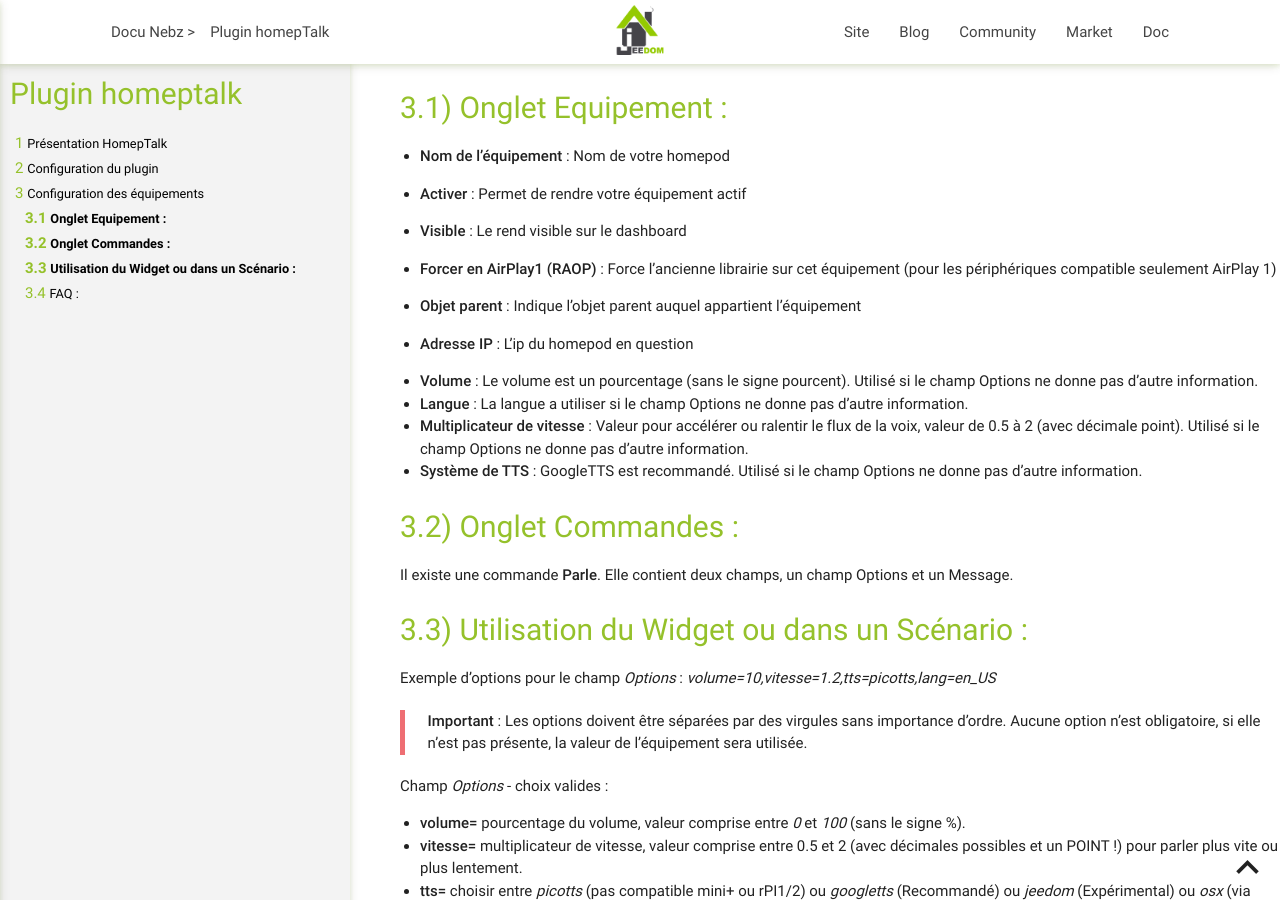
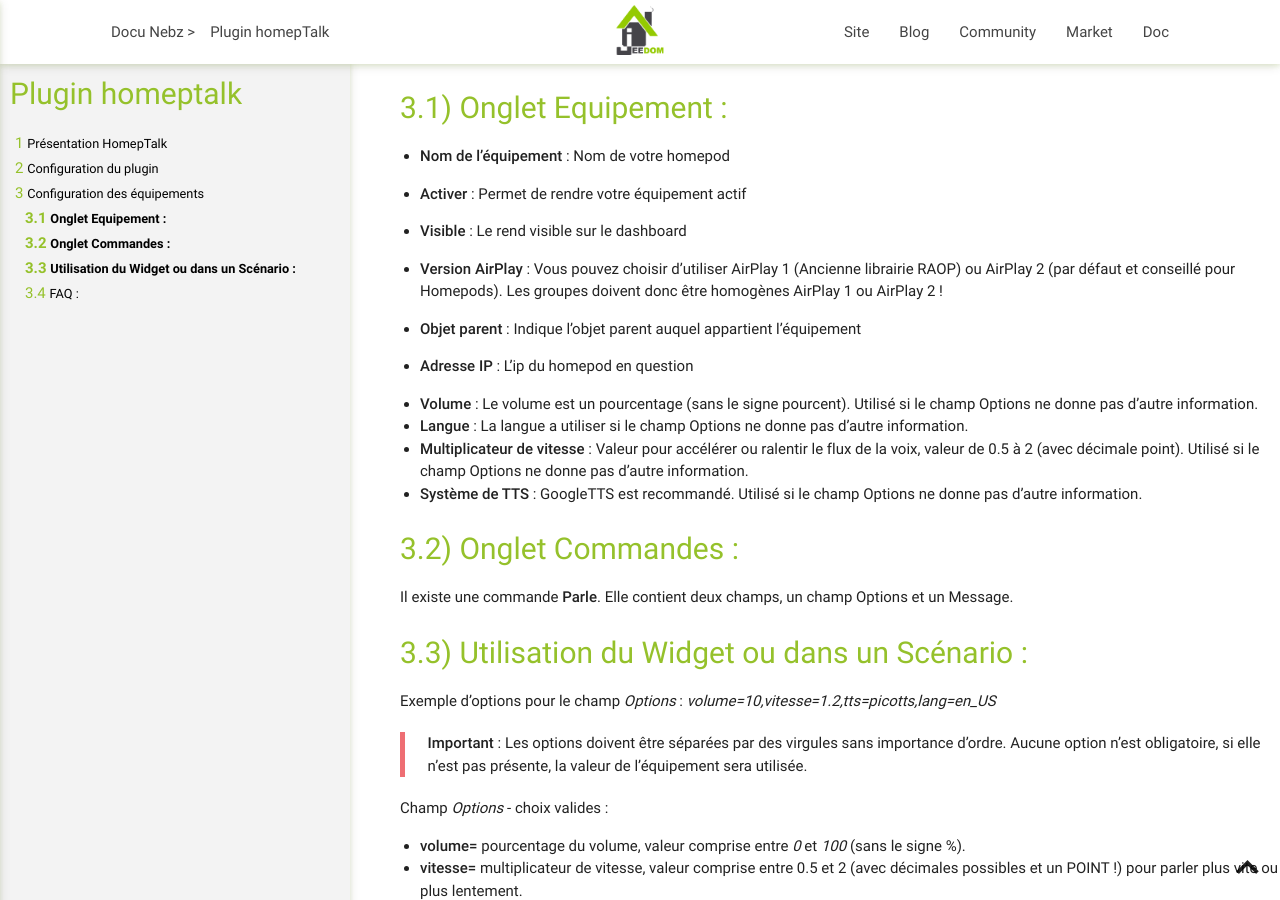
Before and after one commit to NebzHB/jeedom_docs, a Jekyll site: the page built from plugins/homepTalk/fr_FR/index.md, in a window 1280 px wide and 900 px high, scrolled down 1430 px. Built offline with Jekyll 4.4.1, drawn with Linux system fonts in a browser that asks for light colours.

Commit message:
Change AirPlay option from RAOP to version selection
Updated AirPlay option description for clarity.

```diff
--- a/plugins/homepTalk/fr_FR/index.md
+++ b/plugins/homepTalk/fr_FR/index.md
@@ -52,7 +52,7 @@
 
 -   **Visible** : Le rend visible sur le dashboard
 
--   **Forcer en AirPlay1 (RAOP)** : Force l'ancienne librairie sur cet équipement (pour les périphériques compatible seulement AirPlay 1)
+-   **Version AirPlay** : Vous pouvez choisir d'utiliser AirPlay 1 (Ancienne librairie RAOP) ou AirPlay 2 (par défaut et conseillé pour Homepods). Les groupes doivent donc être homogènes AirPlay 1 ou AirPlay 2 !
 
 -   **Objet parent** : Indique l’objet parent auquel appartient l’équipement
 
```
